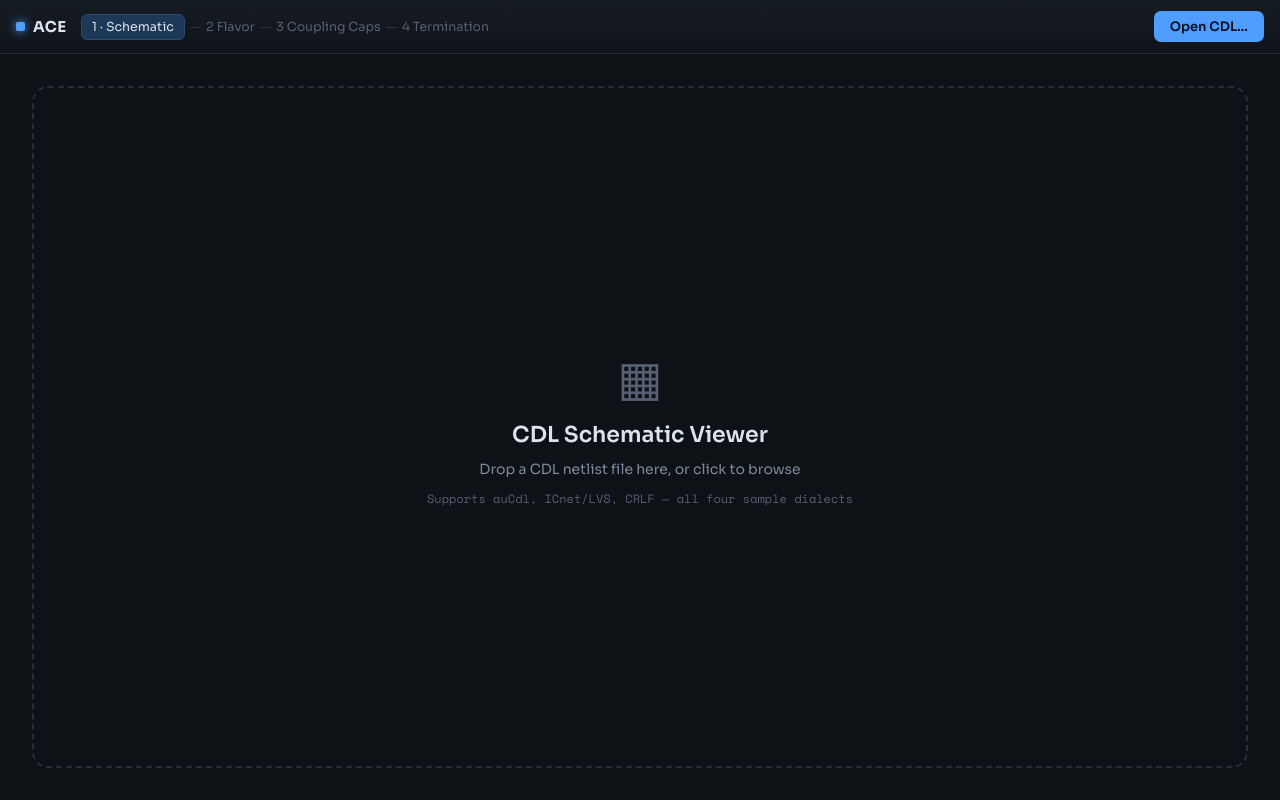
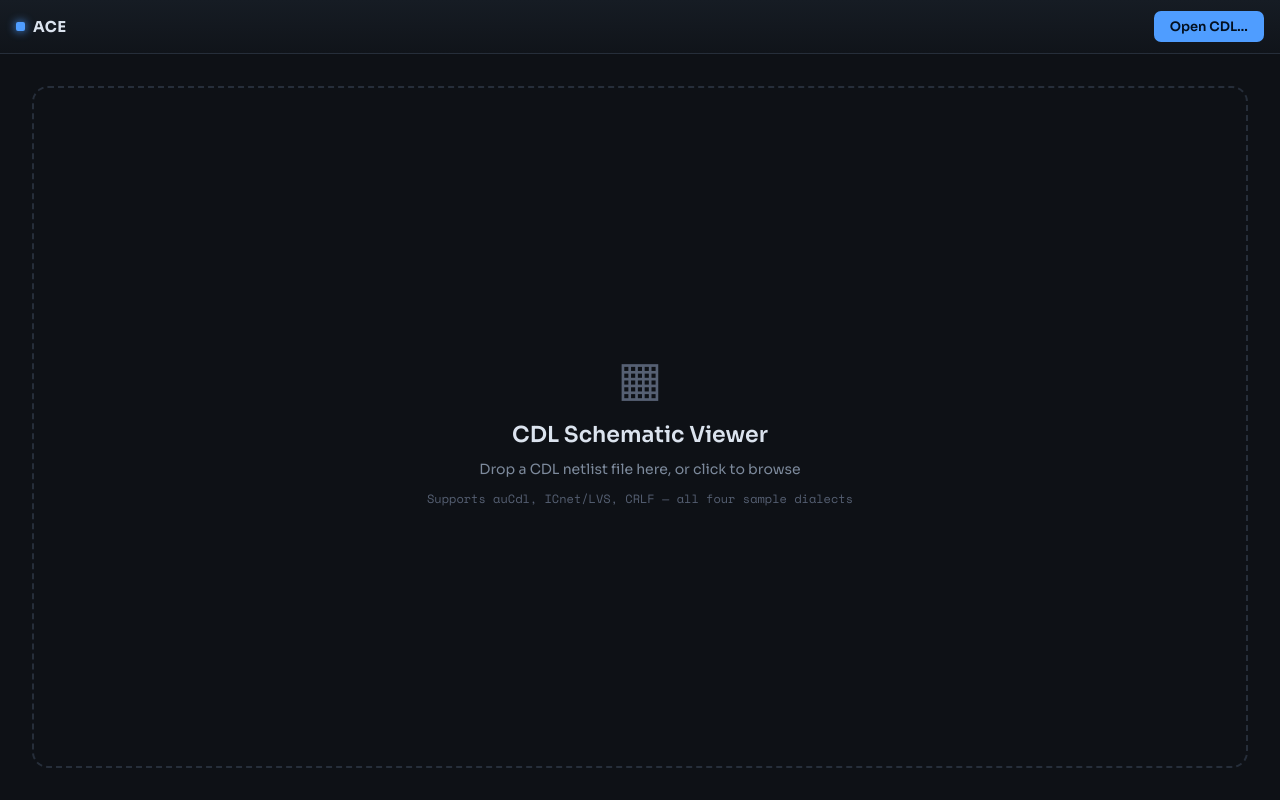
Before and after one commit to OKKHALIL3/netlist-viewer, a React (Vite) app: page / in a window 1280 px wide. Built offline with nearby package versions, Linux system fonts and the light colour scheme.

Commit message:
refactor: remove workflow step indicators from top bar

```diff
--- a/src/components/TopBar.tsx
+++ b/src/components/TopBar.tsx
@@ -47,17 +47,6 @@ export function TopBar() {
       <div className="logo">
         <span className="logo-dot" />
         ACE
-      </div>
-
-      {/* Steps */}
-      <div className="steps">
-        <span className="step active">1 · Schematic</span>
-        <span className="step-sep">—</span>
-        <span className="step">2 Flavor</span>
-        <span className="step-sep">—</span>
-        <span className="step">3 Coupling Caps</span>
-        <span className="step-sep">—</span>
-        <span className="step">4 Termination</span>
       </div>
 
       {/* Breadcrumb (center) */}
```
